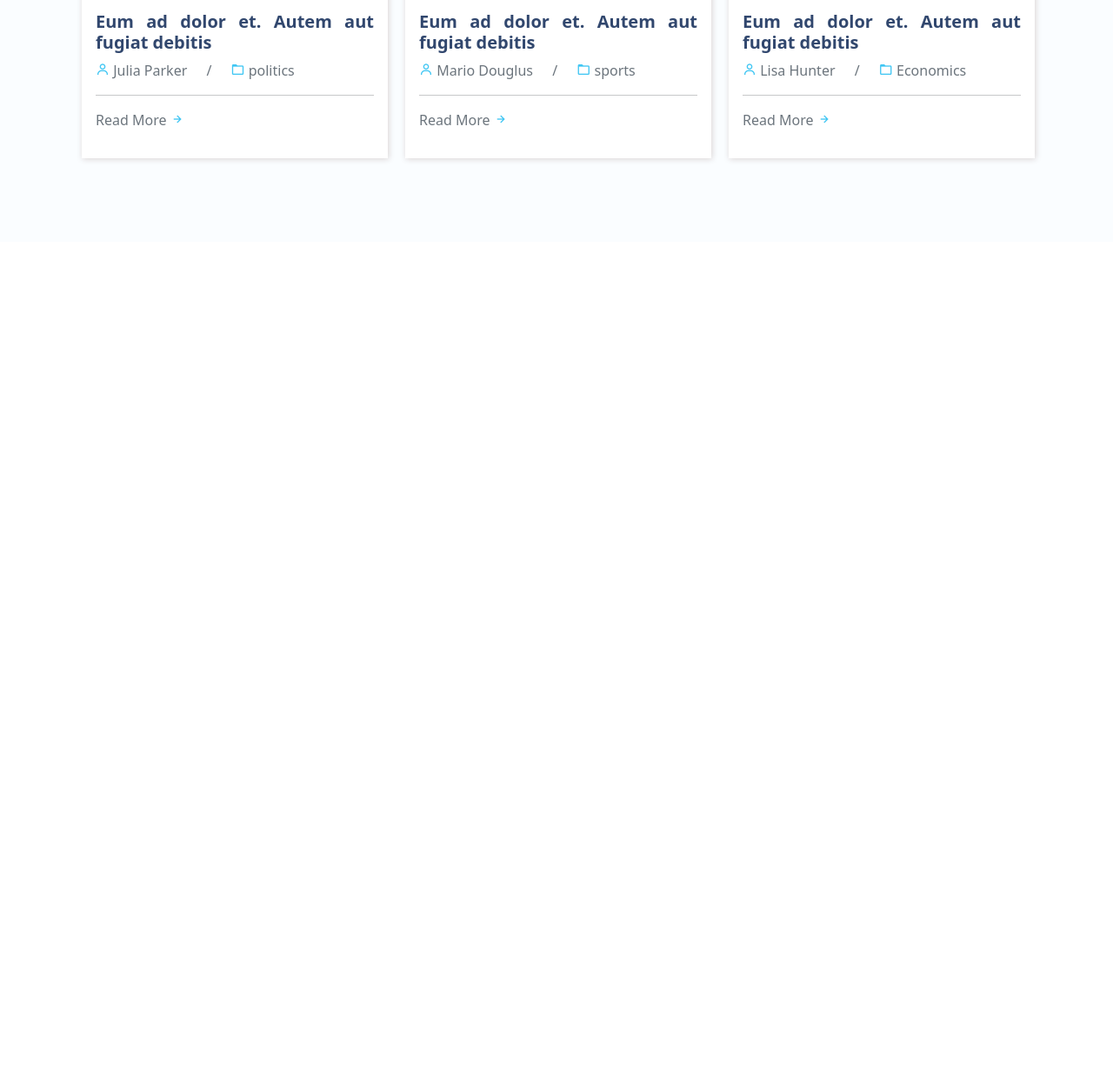
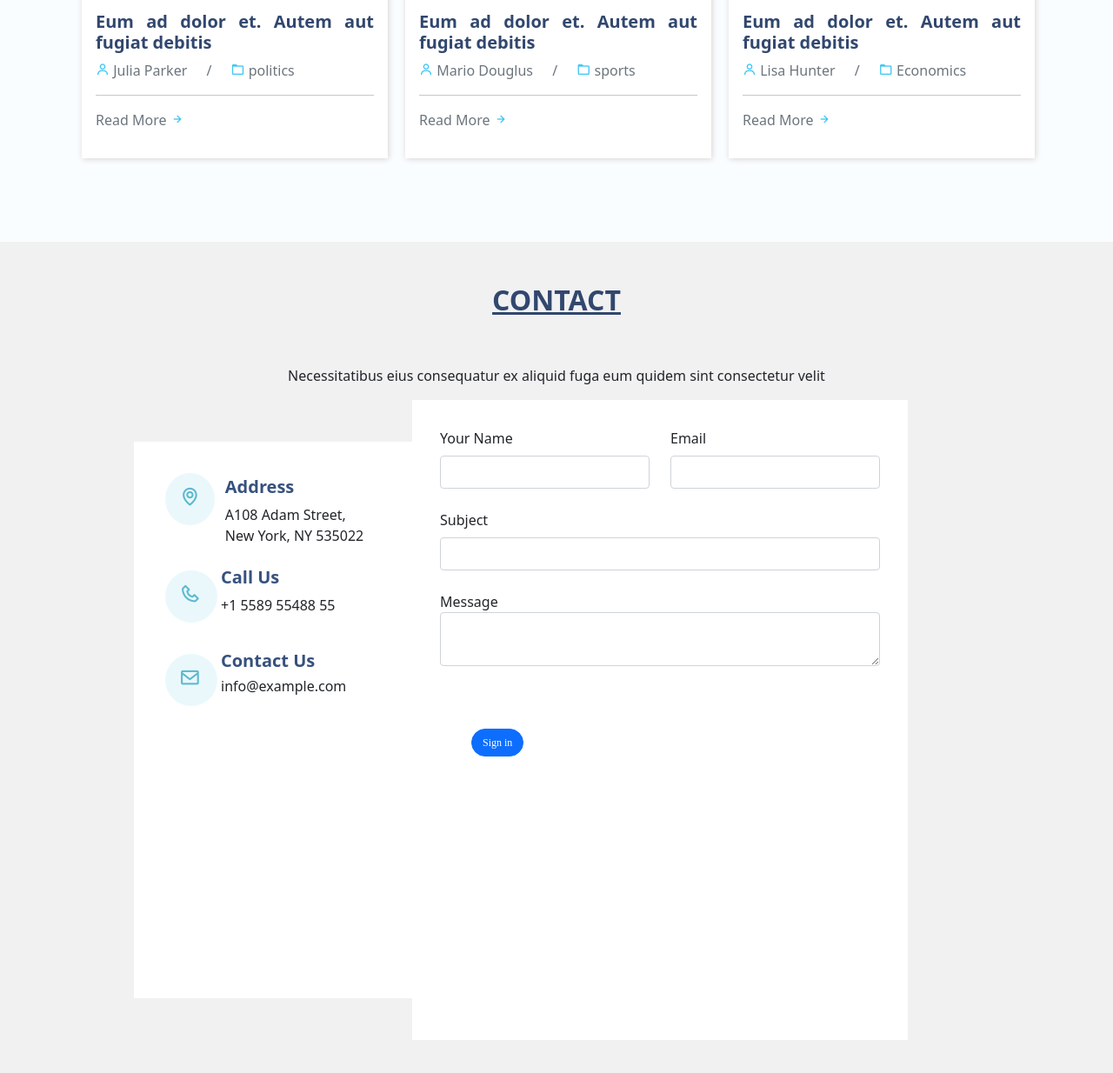
Before and after one commit to meenado89/BootstrapProject, a plain HTML site: page webarsha28apr.html in a window 1280 px wide. Shown: the part 9054-10288 px from the top of the page at 87% size. Before the commit the page ends 9332 px from the top, so only its background shows below. Drawn offline with nearby package versions, Linux system fonts and the light colour scheme; grey boxes are pictures that could not be loaded.

Commit message:
first commit

```diff
--- a/webarsha28apr.html
+++ b/webarsha28apr.html
@@ -487,6 +487,7 @@
 
         }
 
+        /* blog */
         .blogcontainermain {
             background-color: rgb(250, 253, 255);
             border-radius: 0%;
@@ -527,6 +528,43 @@
             animation: blogpost 0.2s linier ease-out;
 
         }
+
+        /* contact */
+        .cantactm-container {
+            background-color: #f1f1f2;
+            height: auto;
+            padding-bottom: 3rem;
+
+        }
+
+        .address-card {
+            width: 20rem;
+            background-color: white;
+            padding: 2rem;
+            justify-items: left;
+            align-items: left;
+        }
+
+        #adresscard-icon {
+            color: #5db9ce;
+            background-color: rgba(221, 244, 251, 0.6);
+            width: 60px;
+            height: 60px;
+            border-radius: 50%;
+        }
+
+        #adresscard-icon:hover {
+            color: #71e4fd;
+        }
+
+        .address-form {
+            background-color: white;
+            padding: 2rem;
+        }
+
+        .contact-form {
+        padding-left: 3rem;
+            }
     </style>
 
 
@@ -1810,7 +1848,7 @@
                                             <p>Read More <i class='bx bx-right-arrow-alt' id="blog-icon"></i></p>
 
                                         </div>
-<!-- testing git -->
+
                                     </div>
 
                                 </div>
@@ -1823,7 +1861,106 @@
         </div>
     </div>
 
-
+    <!-- contact -->
+    <div class="cantactm-container">
+        <h2
+            style="color: #31476e; text-align: center;  padding-top: 3rem; font-weight: 600; text-decoration: underline;">
+            <b>CONTACT</b>
+        </h2>
+        <br><br>
+        <p style="text-align: center; font-weight: 400;">
+            Necessitatibus eius consequatur ex aliquid fuga eum quidem sint consectetur velit
+        </p>
+        <div class="contact-form ">
+
+            <div class="container-fluid ">
+                <div class="container">
+                    <div class="row">
+                        <div class="col-md-4">
+                            <div class="addresscard p-5">
+                                <div class="address-card">
+                                    <div class="addrescard-text d-md-flex">
+                                        <i class='bx bx-map bx-sm m-1 p-3' id="adresscard-icon"></i>
+                                        <div class="cardm-text m-2">
+                                            <h6 style="color: #37517e;font-size: 20px; font-weight: 700;">Address</h6>
+
+                                            <p>
+                                                A108 Adam Street, New York, NY 535022
+                                            </p>
+                                        </div>
+                                    </div>
+
+                                    <div class="adresscard-text d-md-flex mb-4">
+                                        <i class='bx bx-phone bx-sm m-1 p-3' id="adresscard-icon"></i>
+                                        <div class="cardm-text">
+                                            <h6 style="color: #37517e;font-size: 20px; font-weight: 700;">Call Us
+                                            </h6>
+                                            <p> +1 5589 55488 55</p>
+                                        </div>
+                                    </div>
+                                    <div class="addresscard-text d-md-flex mb-4">
+                                        <i class='bx bx-envelope bx-sm m-1 p-3 ' id="adresscard-icon"></i>
+                                        <div class="cardm-text">
+                                            <h6 style="color: #37517e;font-size: 20px; font-weight: 700;">Contact Us
+                                                <h6>
+                                                    <p>info@example.com</p>
+                                        </div>
+                                    </div>
+
+                                    <iframe
+                                        src="https://www.google.com/maps/embed?pb=!1m14!1m8!1m3!1d48389.78314118045!2d-74.006138!3d40.710059!3m2!1i1024!2i768!4f13.1!3m3!1m2!1s0x89c25a22a3bda30d%3A0xb89d1fe6bc499443!2sDowntown%20Conference%20Center!5e0!3m2!1sen!2sus!4v1676961268712!5m2!1sen!2sus"
+                                        frameborder="0" style="border:0; width: 140px; height: 270px;"
+                                        allowfullscreen="" loading="lazy"
+                                        referrerpolicy="no-referrer-when-downgrade"></iframe>
+
+                                </div>
+
+                            </div>
+
+
+                        </div>
+
+                        <div class="address-form col-6">
+                            <form class="row g-4">
+                                <div class="col-md-6">
+                                    <label for="inputName" class="form-label">Your Name</label>
+                                    <input type="name" class="form-control" id="inputName">
+                                </div>
+                                <div class="col-md-6">
+                                    <label for="inputEmail4" class="form-label">Email</label>
+                                    <input type="email" class="form-control" id="inputEmail4">
+                                </div>
+                                <div class="col-12">
+                                    <label for="inputSubject" class="form-label">Subject</label>
+                                    <input type="text" class="form-control" id="inputAddress">
+                                </div>
+
+
+                                <div class="col-12">
+                                    <text for="inputMessage" class="form-label">Message</text>
+                                    <textarea type="text" class="form-control"></textarea>
+
+                                </div>
+                                <div class="col-12 p-5">
+                                    <button type="submit" class="btn btn-primary">Sign in</button>
+                                </div>
+                            </form>
+                        </div>
+
+                    </div>
+
+
+
+
+                </div>
+
+
+
+            </div>
+
+        </div>
+
+    </div>
 
 
     <script src="https://unpkg.com/boxicons@2.1.4/dist/boxicons.js"></script>
```
